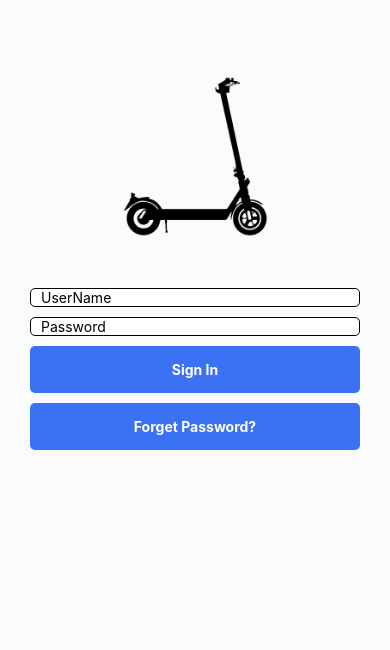
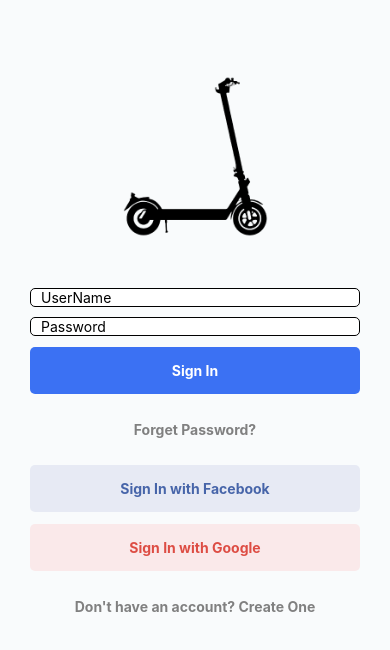
Before and after one commit to AbdelhaqNouhi/E-Scooter-Mobile-App, a React Native app in the folder Client/: screen / in a window 390 px wide. Shown: the top 650 px of the page. Built offline with nearby package versions, Linux system fonts and the light colour scheme.

Commit message:
finish the sign-in page

```diff
--- a/Client/src/components/custom/button/CustomButton.js
+++ b/Client/src/components/custom/button/CustomButton.js
@@ -1,26 +1,46 @@
 import { Text, Pressable, StyleSheet } from 'react-native'
 import React from 'react'
 
-const CustomButton = ({ onPress, text}) => {
+const CustomButton = ({ onPress, text, type = 'PRIMARY', bgColor, TextColor }) => {
     return (
-        <Pressable onPress={onPress} style={styles.container}>
-            <Text style={styles.text}> {text} </Text>
+        <Pressable
+            onPress={onPress}
+            style={[styles.container,
+            styles[`container_${type}`],
+            bgColor ? {backgroundColor: bgColor} : {}
+            ]}>
+            <Text
+                style={[styles.text, styles[`text_${type}`],
+                TextColor ? {color: TextColor} : {}
+                ]}>
+                {text}
+            </Text>
         </Pressable>
     )
 }
 
 const styles = StyleSheet.create({
     container: {
-        backgroundColor: '#3B71F3',
         width: '100%',
         padding: 15,
-        marginVertical: 5,
+        marginVertical: 6,
         alignItems: 'center',
         borderRadius: 5,
     },
+
+    container_PRIMARY: {
+        backgroundColor: '#3B71F3',
+    },
+
+    container_TERTIARY: {},
+
     text: {
         fontWeight: 'bold',
         color: 'white',
-    }
+    },
+
+    text_TERTIARY: {
+        color: 'gray'
+    },
 })
 export default CustomButton
--- a/Client/src/pages/SignIn/SignIn.js
+++ b/Client/src/pages/SignIn/SignIn.js
@@ -1,5 +1,5 @@
 import React, { useState } from 'react'
-import { View, Text, Image, StyleSheet, useWindowDimensions } from 'react-native'
+import { View, Text, Image, StyleSheet, useWindowDimensions, ScrollView} from 'react-native'
 import logo from '../../assets/images/electric-scooter.png'
 import CustomInput from '../../components/custom/input/CustomInput'
 import CustomButton from '../../components/custom/button/CustomButton'
@@ -18,7 +18,20 @@ const SignIn = () => {
         console.warn('on Forget Password Pressed..!');
     }
 
+    const onSignInFacebook = () => {
+        console.warn('On SignIn with Facebook..!');
+    }
+
+    const onSignInGoogle = () => {
+        console.warn('On SignIn with Google..!');
+    }
+
+    const onSignUpPress = () => {
+        console.warn('On Sign Up Pressed..!');
+    }
+
     return (
+        <ScrollView showsVerticalScrollIndicator={false}>
         <View style={styles.container}>
             <Image
                 source={ logo }
@@ -37,9 +50,34 @@ const SignIn = () => {
                 secureTextEntry={ true }
             />
 
-            <CustomButton onPress={onSignInPress} text="Sign In"  />
-            <CustomButton onPress={onForgetPasswordPressed} text="Forget Password?" />
+            <CustomButton
+                onPress={onSignInPress}
+                text="Sign In"
+            />
+            <CustomButton
+                onPress={onForgetPasswordPressed}
+                text="Forget Password?"
+                type={"TERTIARY"}
+            />
+            <CustomButton
+                onPress={onSignInFacebook}
+                text="Sign In with Facebook"
+                bgColor="#E7EAF4"
+                TextColor="#4765A9"
+            />
+            <CustomButton
+                onPress={onSignInGoogle}
+                text="Sign In with Google"
+                bgColor="#FAE9EA"
+                TextColor="#DD4D44"
+            />
+            <CustomButton
+                onPress={onSignUpPress}
+                text="Don't have an account? Create One"
+                type={"TERTIARY"}
+            />
         </View>
+        </ScrollView>
     )
 }
 
```
